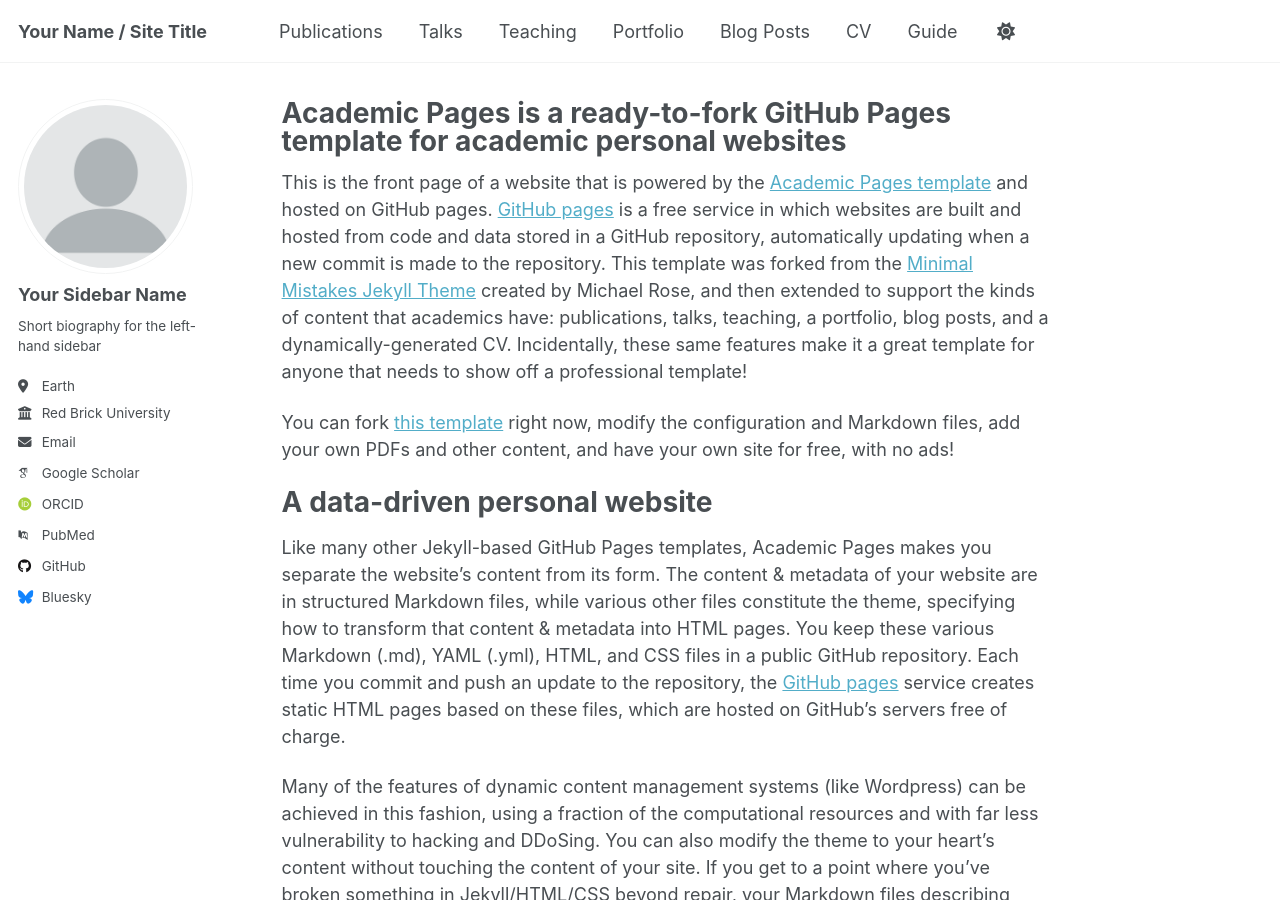
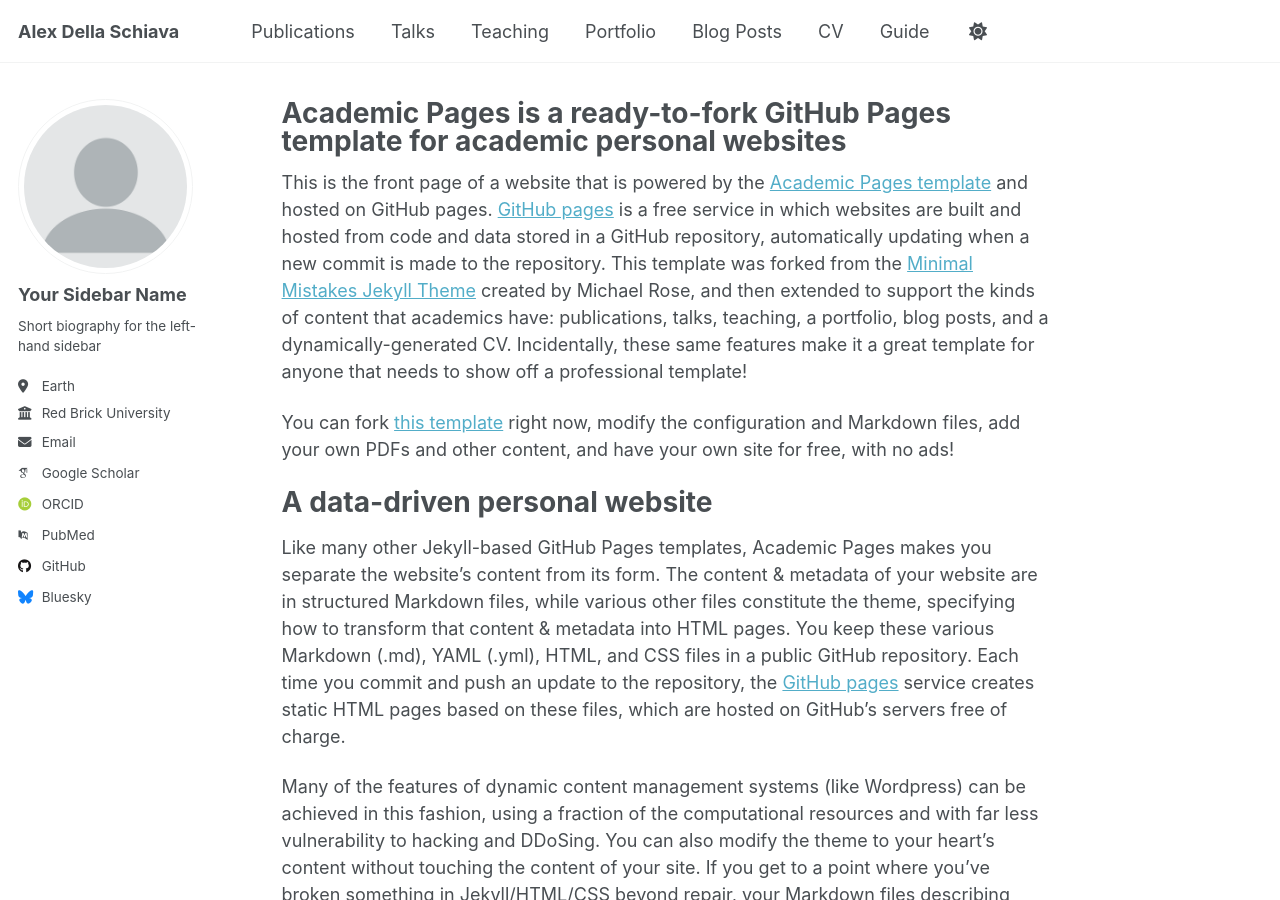
Before and after one commit to Alex-Dell1/Alex-Dell1.github.io, a Jekyll site: the page built from _pages/about.md, in a window 1280 px wide and 900 px high. Built offline with Jekyll 4.4.1, drawn with Linux system fonts in a browser that asks for light colours; some web fonts are replaced; a script that is not in the unit is left out.

Commit message:
Update _config.yml

```diff
--- a/_config.yml
+++ b/_config.yml
@@ -9,7 +9,7 @@
 # Basic Site Settings
 locale                   : "en-US"
 site_theme               : "default"
-title                    : "Your Name / Site Title"
+title                    : "Alex Della Schiava"
 title_separator          : "-"
 name                     : &name "Alex Della Schiava"
 description              : &description "personal description"
```
